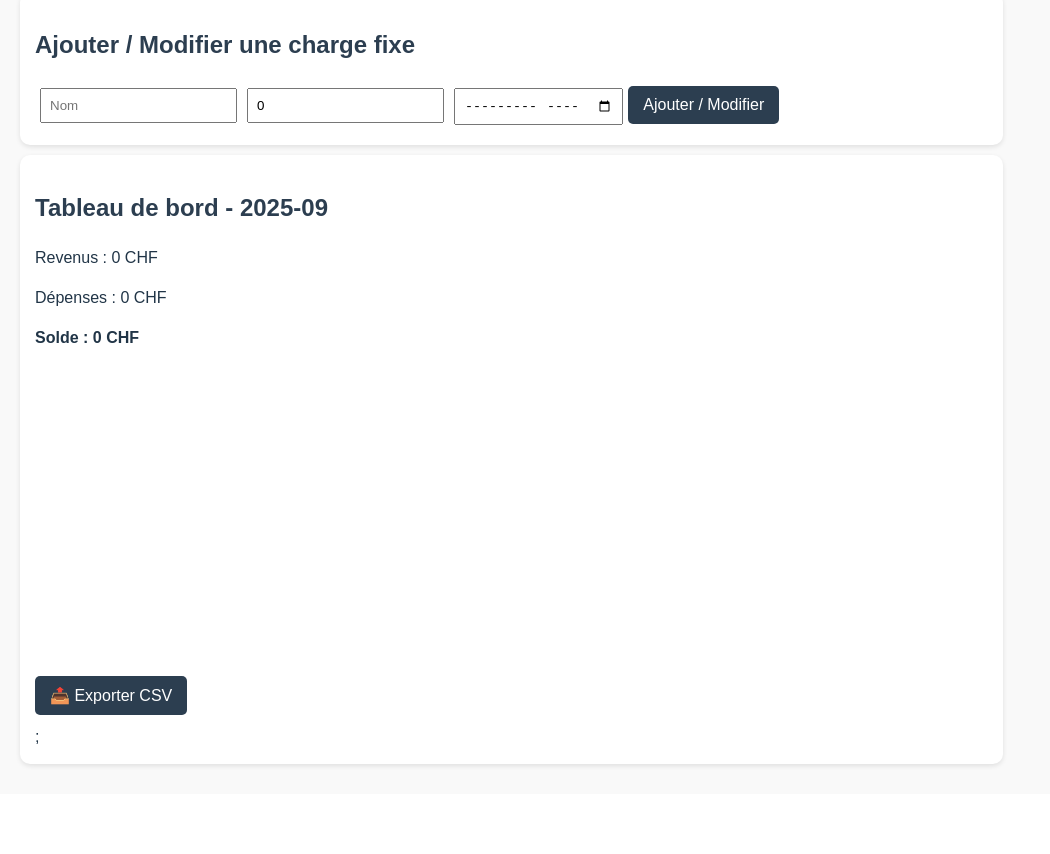
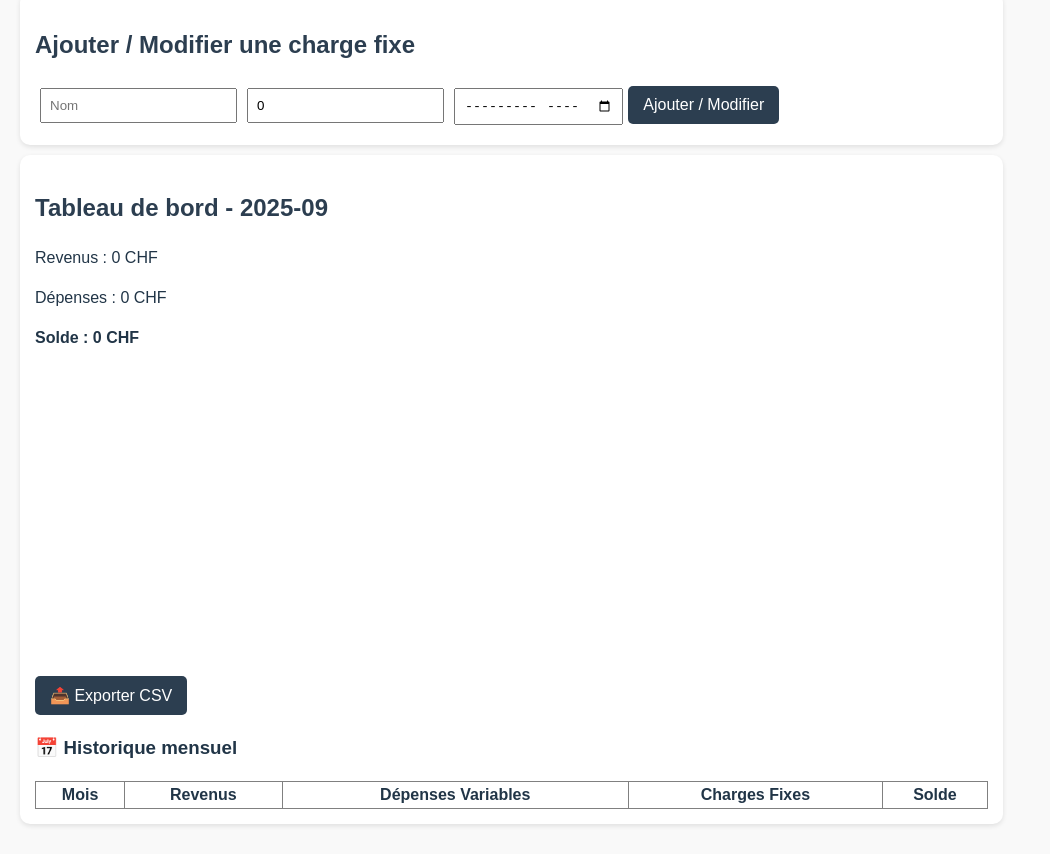
Before and after one commit to LaghaOussama/budget-app, a React (Vite) app: page / in a window 1280 px wide. Shown: the part 316-1170 px from the top of the page, without its empty margins (0-1050 px from the left). Before the commit the page ends 1110 px from the top, so only its background shows below. Built offline with nearby package versions, Linux system fonts and the light colour scheme.

Commit message:
📅 Ajout historique mensuel : affichage du solde par mois et évolution du budget

```diff
--- a/src/components/Dashboard.jsx
+++ b/src/components/Dashboard.jsx
@@ -1,6 +1,7 @@
 import { PieChart, Pie, Cell } from "recharts";
 import { getFixedChargesForMonth } from "../utils/storage";
 import ExportCSV from "./ExportCSV";
+import { useState } from "react";
 
 export default function Dashboard({ transactions, fixedCharges }) {
   const COLORS = ["#FF6384", "#36A2EB", "#FFCE56", "#4BC0C0"];
@@ -27,7 +28,10 @@ export default function Dashboard({ transactions, fixedCharges }) {
     { name: "Charges fixes", value: activeCharges },
     { name: "Revenus", value: monthlyIncome },
   ];
-
+  // Historique mensuel
+  const months = [
+    ...new Set(transactions.map((t) => t.date.slice(0, 7))),
+  ].sort();
   return (
     <div>
       <h2>Tableau de bord - {currentMonth}</h2>
@@ -50,7 +54,55 @@ export default function Dashboard({ transactions, fixedCharges }) {
           ))}
         </Pie>
       </PieChart>
-      <ExportCSV transactions={transactions} />;
+      <ExportCSV transactions={transactions} />
+      <div>
+        <h3>📅 Historique mensuel</h3>
+        <table
+          border="1"
+          style={{
+            width: "100%",
+            marginTop: "10px",
+            borderCollapse: "collapse",
+          }}
+        >
+          <thead>
+            <tr>
+              <th>Mois</th>
+              <th>Revenus</th>
+              <th>Dépenses Variables</th>
+              <th>Charges Fixes</th>
+              <th>Solde</th>
+            </tr>
+          </thead>
+          <tbody>
+            {months.map((month) => {
+              const monthTransactions = transactions.filter(
+                (t) => t.date.slice(0, 7) === month
+              );
+              const revenus = monthTransactions
+                .filter((t) => t.type === "Revenu")
+                .reduce((a, b) => a + b.amount, 0);
+              const depenses = monthTransactions
+                .filter((t) => t.type === "Dépense")
+                .reduce((a, b) => a + b.amount, 0);
+              const charges = getFixedChargesForMonth(fixedCharges, month);
+              const solde = revenus - (depenses + charges);
+
+              return (
+                <tr key={month}>
+                  <td>{month}</td>
+                  <td>{revenus} CHF</td>
+                  <td>{depenses} CHF</td>
+                  <td>{charges} CHF</td>
+                  <td style={{ color: solde >= 0 ? "green" : "red" }}>
+                    {solde} CHF
+                  </td>
+                </tr>
+              );
+            })}
+          </tbody>
+        </table>
+      </div>
     </div>
   );
 }
```
